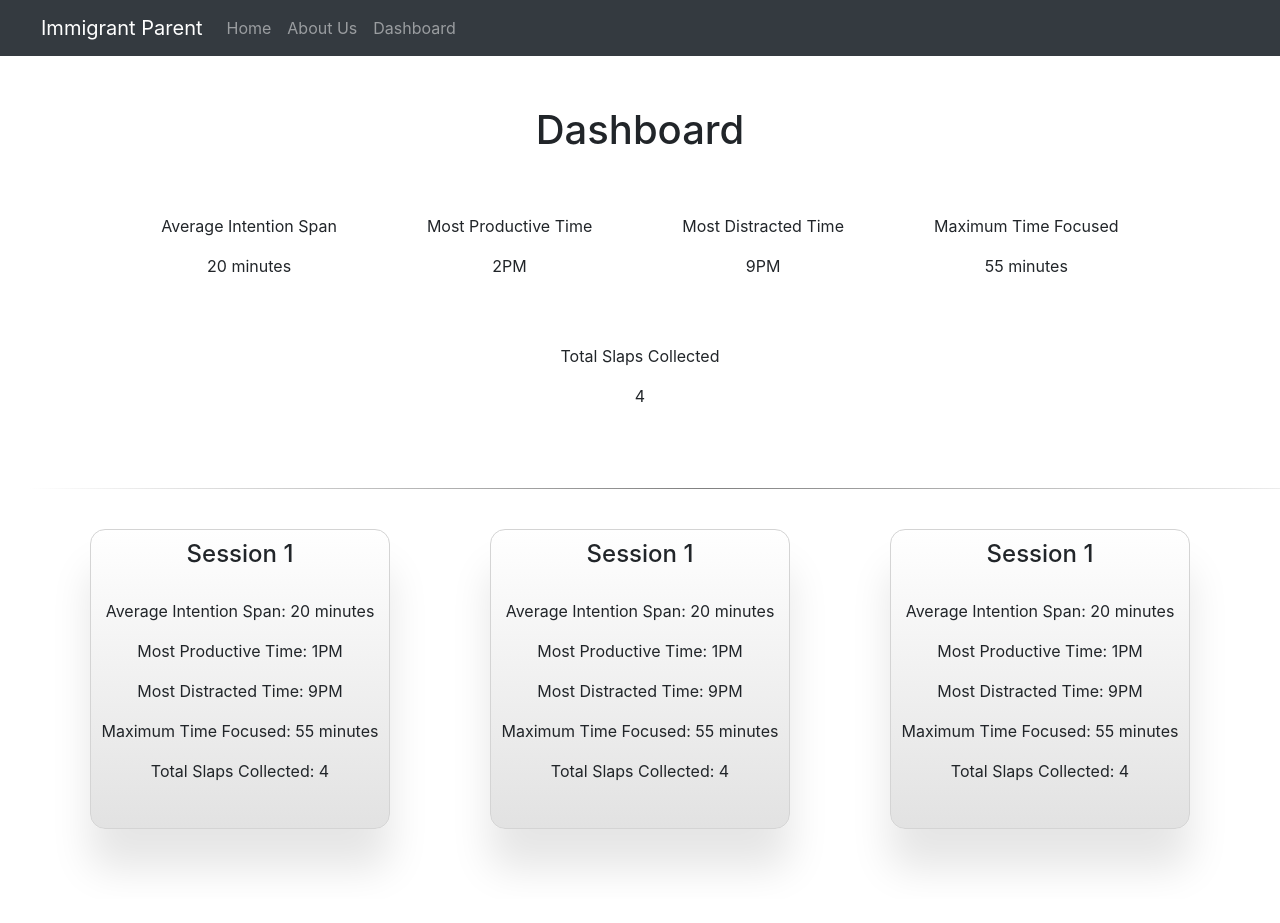
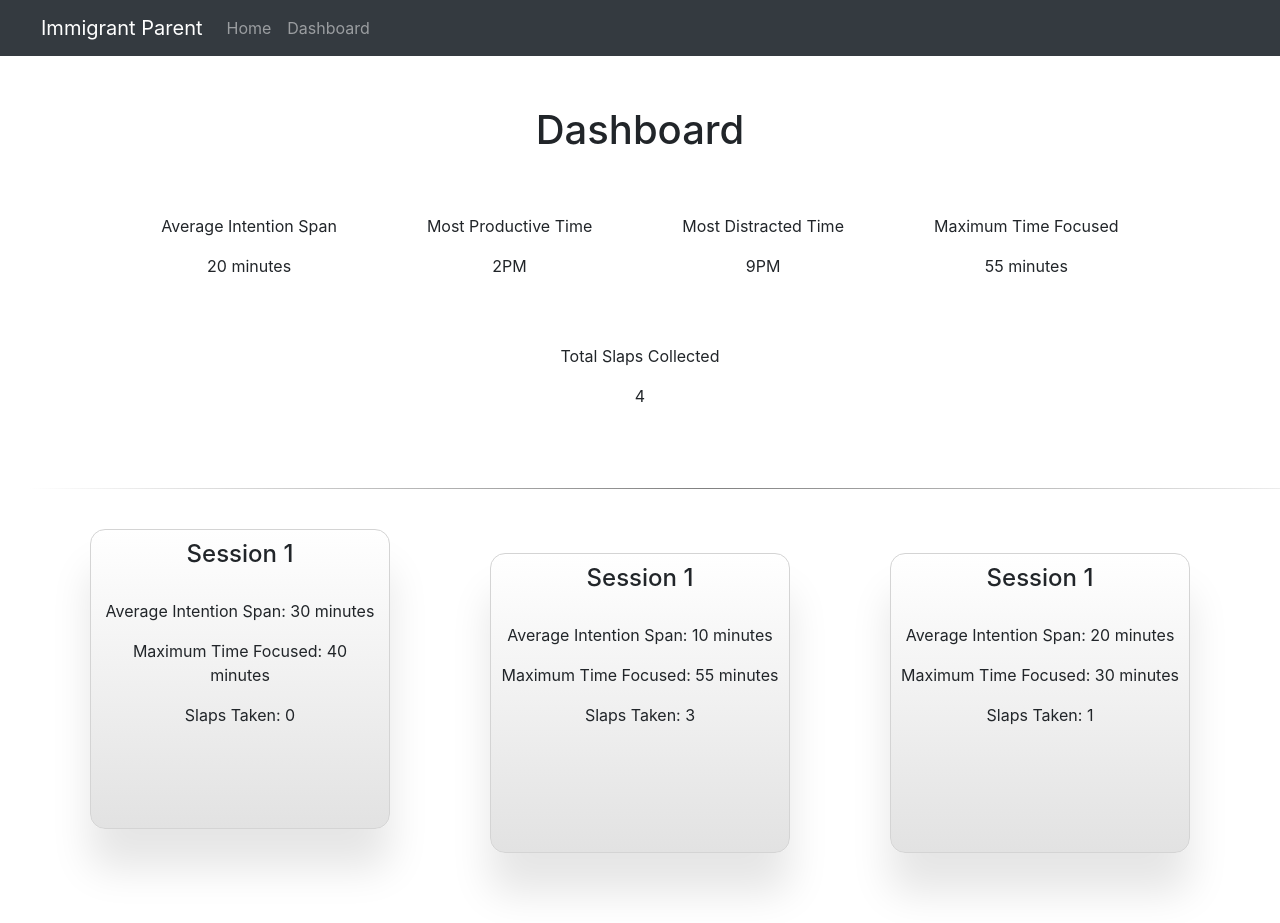
Before and after one commit to AesthicEthics/immigrantmother, a React (Create React App) app in the folder website/client/: page /dashboard in a window 1280 px wide. Shown: the top 923 px of the page. Before the commit the page ends 899 px from the top, so only its background shows below. Built offline with nearby package versions, Linux system fonts and the light colour scheme; no server answers.

Commit message:
Update dashboard.js

```diff
--- a/website/client/src/dashboard.js
+++ b/website/client/src/dashboard.js
@@ -16,7 +16,6 @@ function Dashboard() {
                 <Navbar.Collapse id="responsive-navbar-nav">
                 <Nav className="me-auto">
                     <Nav.Link href="/">Home</Nav.Link>
-                    <Nav.Link href="/about">About Us</Nav.Link>
                     <Nav.Link href="/dashboard">Dashboard</Nav.Link>
                 </Nav>
                 {/* <Nav>
@@ -59,31 +58,25 @@ function Dashboard() {
                     <div class="SessionHeader">
                         <h4>Session 1</h4>
                     </div>
-                    <p>Average Intention Span: 20 minutes</p>
-                    <p>Most Productive Time: 1PM</p>
-                    <p>Most Distracted Time: 9PM</p>
+                    <p>Average Intention Span: 30 minutes</p>
+                    <p>Maximum Time Focused: 40 minutes</p>
+                    <p>Slaps Taken: 0</p>
+                </div>
+                <div className="SessionData">
+                    <div class="SessionHeader">
+                        <h4>Session 1</h4>
+                    </div>
+                    <p>Average Intention Span: 10 minutes</p>
                     <p>Maximum Time Focused: 55 minutes</p>
-                    <p>Total Slaps Collected: 4</p>
+                    <p>Slaps Taken: 3</p>
                 </div>
                 <div className="SessionData">
                     <div class="SessionHeader">
                         <h4>Session 1</h4>
                     </div>
                     <p>Average Intention Span: 20 minutes</p>
-                    <p>Most Productive Time: 1PM</p>
-                    <p>Most Distracted Time: 9PM</p>
-                    <p>Maximum Time Focused: 55 minutes</p>
-                    <p>Total Slaps Collected: 4</p>
-                </div>
-                <div className="SessionData">
-                    <div class="SessionHeader">
-                        <h4>Session 1</h4>
-                    </div>
-                    <p>Average Intention Span: 20 minutes</p>
-                    <p>Most Productive Time: 1PM</p>
-                    <p>Most Distracted Time: 9PM</p>
-                    <p>Maximum Time Focused: 55 minutes</p>
-                    <p>Total Slaps Collected: 4</p>
+                    <p>Maximum Time Focused: 30 minutes</p>
+                    <p>Slaps Taken: 1</p>
                 </div>
 
             </div>
```
